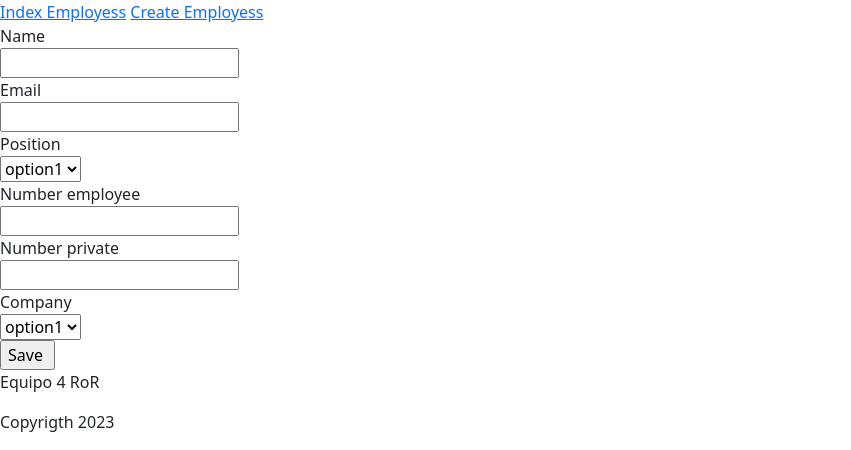
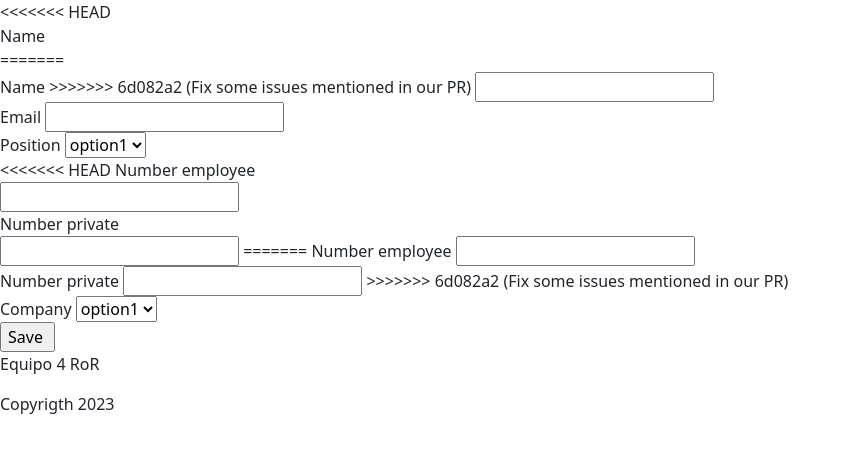
Before and after one commit to BrightCoders-Institute/BCDIC22-RoR-reloj-checador-team4, a Rails app: page /user/new in a window 1280 px wide. Shown: the part 380-830 px from the top of the page, without its empty margins (0-851 px from the left). After the commit the page ends 794 px from the top, so only its background shows below. Run offline with Rails 7, Linux system fonts and the light colour scheme; style sheets or scripts are compiled from the project's sources; some libraries are stand-ins or nearby versions.

Commit message:
Fix some issues mentioned in our PR
We deleted some '<br>' labels that were unnecessary.

Co-authored-by: MarcoRodriguez23 <rodriguezlmarco23@gmail.com>
Co-authored-by: MaxRetana <maxretana981@gmail.com>
Co-authored-by: Reiyirak <pdsmej@gmail.com>

```diff
--- a/app/views/company/_form.html.erb
+++ b/app/views/company/_form.html.erb
@@ -1,10 +1,10 @@
 <%= form_with model: @company do |form|  %>
   <div>
-    <%= form.label :Name %><br>
+    <%= form.label :Name %>
     <%= form.text_field :title, placeholder: "Company's Name" %>
   </div>
   <div>
-    <%= form.label :Address %><br>
+    <%= form.label :Address %>
     <%= form.text_field :body, placeholder: "Company's Address"%>
   </div>
   <div>
--- a/app/views/layouts/application.html.erb
+++ b/app/views/layouts/application.html.erb
@@ -17,7 +17,6 @@
         <img src="#" alt="Logotipo">
         <button>Logout</button>
       </div>
-      <br>
     </header>
 
     <%= yield %>
--- a/app/views/user/_form.html.erb
+++ b/app/views/user/_form.html.erb
@@ -1,20 +1,26 @@
 <%= form_with model: @user do |form| %>
+<<<<<<< HEAD
   <div>
     <%= form.label :name %><br>
+=======
+  <div></div>
+    <%= form.label :name %>
+>>>>>>> 6d082a2 (Fix some issues mentioned in our PR)
     <%= form.text_field :name %>
   </div>
 
   <div>
-    <%= form.label :email %><br>
+    <%= form.label :email %>
     <%= form.text_field :email %>
   </div>
 
   <div>
-    <%= form.label :position %><br>
+    <%= form.label :position %>
     <%= form.select :position, ['option1', 'option2']%>
   </div>
 
   <div>
+<<<<<<< HEAD
     <%= form.label :number_employee %><br>
     <%= form.number_field :number_employee, step: 1 %>
   </div>
@@ -22,10 +28,19 @@
   <div>
     <%= form.label :number_private %><br>
     <%= form.password_field  :number_private%>
+=======
+      <%= form.label :number_employee %>
+      <%= form.number_field :number_employee, step: 1 %>
   </div>
 
   <div>
-    <%= form.label :company %><br>
+      <%= form.label :number_private %>
+      <%= form.password_field  :number_private%>
+>>>>>>> 6d082a2 (Fix some issues mentioned in our PR)
+  </div>
+
+  <div>
+    <%= form.label :company %>
     <%= form.select :company, ['option1', 'option2']%>
   </div>
 
```
Also changed, not shown: app/views/check/_form.html.erb (+6 -1 lines).
